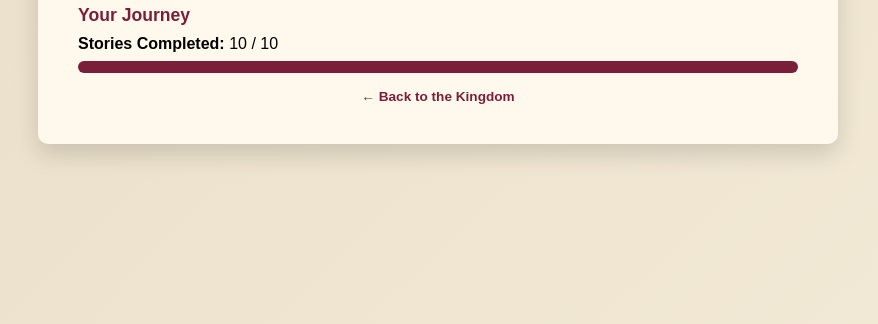
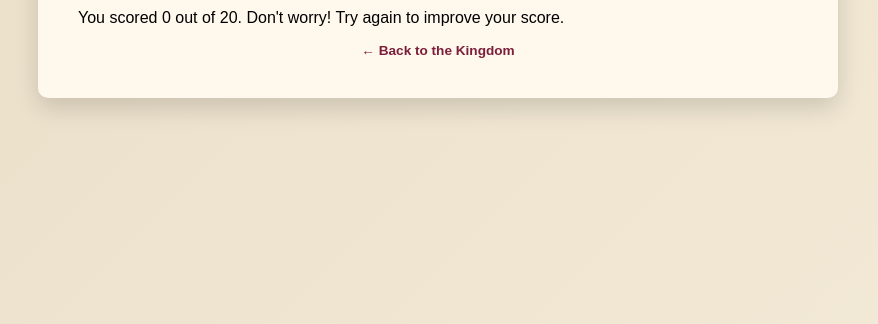
Before and after one commit to LeanneCodes/crown-and-consequence, a website: page public/end.html in a window 1280 px wide. Shown: the part 476-800 px from the top of the page, without its empty margins (202-1080 px from the left). Drawn offline with Linux system fonts and the light colour scheme.

Commit message:
amend end.html to show score in ending message from the url

```diff
--- a/public/end.html
+++ b/public/end.html
@@ -5,35 +5,42 @@
   <meta name="viewport" content="width=device-width, initial-scale=1.0">
   <link rel="icon" type="image/png" href="assets/cc-logo-simple.png">
   <link rel="stylesheet" href="css/style.css" />
-  <title>Crown And Consequence</title>
+  <title>Game Complete | Crown and Consequence</title>
 </head>
 <body>
   <div class="header-logo">
     <img src="assets/cc-logo.png" alt="Crown and Consequence" style="max-width: 120px;">
   </div>
+
   <div class="selection-container">
     <div class="auth-box selection-card wide">
-
-        <h1>Story End - Congratulations you completed the game!</h1>
-</h1>
-
-        <div class="settings-grid">
-            <section class="settings-section full-width">
-                <h2>Your Journey</h2>
-                <p><strong>Stories Completed:</strong> 10 / 10</p>
-                <div class="progress-bar">
-                    <div class="progress-fill" style="width: 100%;"></div>
-                </div>
-            </section>
-
-
-
+      <h1>Story Completed!</h1>
+      <p id="score-message"></p>
       <div class="switch">
         <a href="/home">← Back to the Kingdom</a>
       </div>
     </div>
   </div>
 
+  <script>
+    // Get score from URL
+    const params = new URLSearchParams(window.location.search);
+    const score = Number(params.get("score")) || 0;
+    const maxScore = 20; // Total points possible
+    const passThreshold = 0.75; // 75%
 
+    const scoreMessageEl = document.getElementById("score-message");
+    const percentage = score / maxScore;
+
+    let message = `You scored ${score} out of ${maxScore}. `;
+
+    if (percentage >= passThreshold) {
+      message += "Well done! You passed this story.";
+    } else {
+      message += "Don't worry! Try again to improve your score.";
+    }
+
+    scoreMessageEl.textContent = message;
+  </script>
 </body>
 </html>
```
Also changed, not shown: public/js/end.js (deleted), 1 other file. Lines whose indentation alone changed are shown as unchanged.
